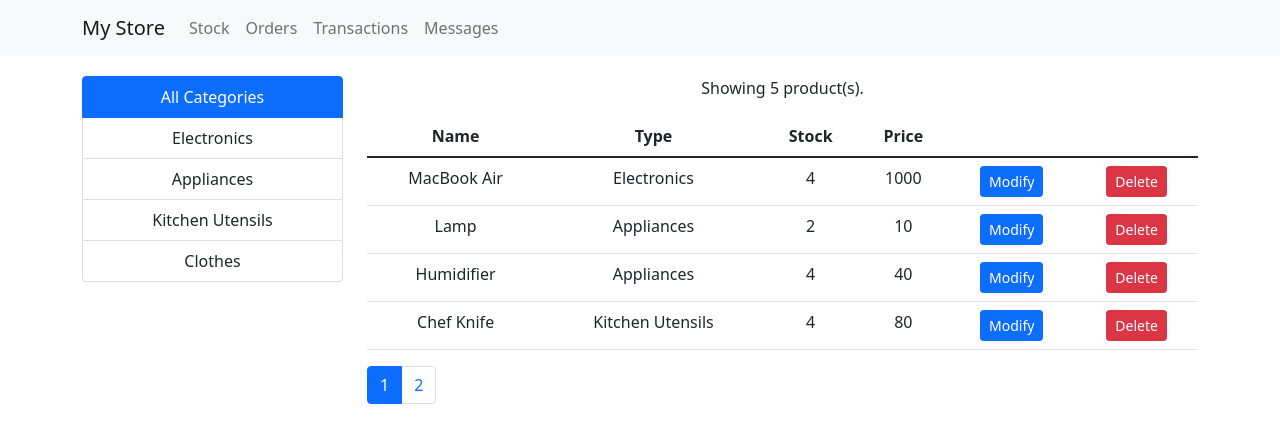
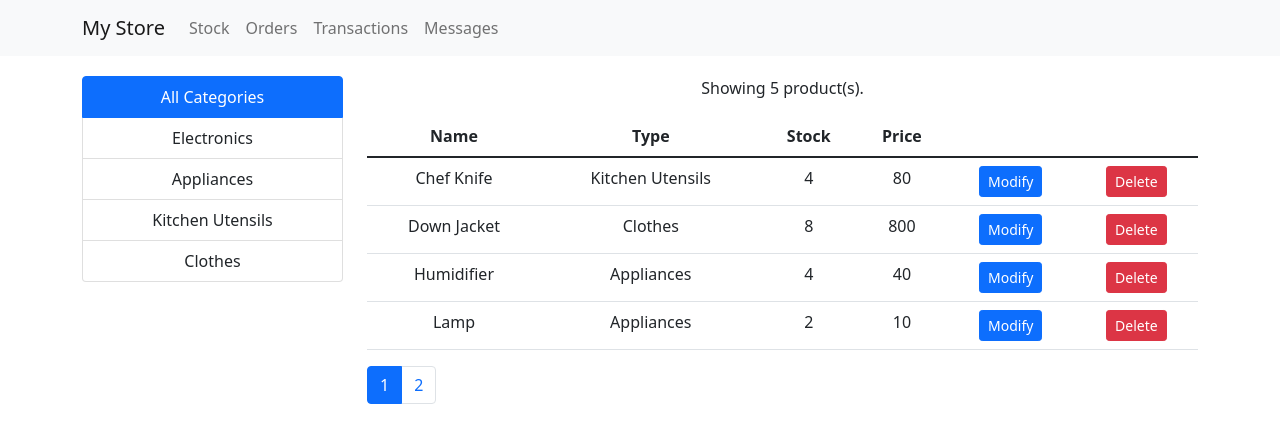
Before and after one commit to hsp8412/MyStore, a React (Create React App) app: page / in a window 1280 px wide. Shown: the top 442 px of the page. Built offline with nearby package versions, Linux system fonts and the light colour scheme.

Commit message:
Implement sorting

```diff
--- a/src/component/stock.jsx
+++ b/src/component/stock.jsx
@@ -6,6 +6,7 @@ import Pagi from "./pagination";
 import { Button, Table, Col, Row, Container } from "react-bootstrap";
 import Filter from "./ filter";
 import { getCategories } from "../service/categories";
+import _ from "lodash";
 
 class Stock extends React.Component {
   state = {
@@ -14,6 +15,7 @@ class Stock extends React.Component {
     pageSize: 4,
     currentPage: 1,
     selectedCategory: null,
+    sortColumn: { path: "name", order: "asc" },
   };
 
   componentDidMount() {
@@ -38,6 +40,10 @@ class Stock extends React.Component {
     this.setState({ allProducts: products });
   };
 
+  handleSort = (sortColumn) => {
+    this.setState({ sortColumn });
+  };
+
   render() {
     const {
       allProducts,
@@ -45,13 +51,16 @@ class Stock extends React.Component {
       pageSize,
       currentPage,
       selectedCategory,
+      sortColumn,
     } = this.state;
 
     const filtered = selectedCategory
       ? allProducts.filter((product) => product.type.id === selectedCategory.id)
       : allProducts;
 
-    const productsToDisplay = paginate(filtered, pageSize, currentPage);
+    const sorted = _.orderBy(filtered, sortColumn.path, sortColumn.order);
+
+    const productsToDisplay = paginate(sorted, pageSize, currentPage);
 
     return (
       <div style={{ marginTop: "20px" }}>
@@ -69,6 +78,8 @@ class Stock extends React.Component {
                 productsToDisplay={productsToDisplay}
                 totalCount={filtered.length}
                 onDelete={this.handleDelete}
+                onSort={this.handleSort}
+                sortColumn={sortColumn}
               />
               <Pagi
                 itemsCount={filtered.length}
--- a/src/component/stockTable.jsx
+++ b/src/component/stockTable.jsx
@@ -2,6 +2,18 @@ import React, { Component } from "react";
 import { Table, Button, Col, Row } from "react-bootstrap";
 
 class StockTable extends React.Component {
+  raiseSort = (path) => {
+    const sortColumn = { ...this.props.sortColumn };
+    sortColumn.path = path;
+    if (sortColumn.order == "asc") {
+      sortColumn.order = "desc";
+    } else {
+      sortColumn.order = "asc";
+    }
+    console.log(sortColumn);
+    this.props.onSort(sortColumn);
+  };
+
   render() {
     const { productsToDisplay, totalCount, onDelete } = this.props;
     if (totalCount === 0) return <p>There is no product to be shown.</p>;
@@ -11,10 +23,10 @@ class StockTable extends React.Component {
         <Table>
           <thead>
             <tr>
-              <th>Name</th>
-              <th>Type</th>
-              <th>Stock</th>
-              <th>Price</th>
+              <th onClick={() => this.raiseSort("name")}>Name</th>
+              <th onClick={() => this.raiseSort("type.name")}>Type</th>
+              <th onClick={() => this.raiseSort("stock")}>Stock</th>
+              <th onClick={() => this.raiseSort("price")}>Price</th>
               <th></th>
               <th></th>
             </tr>
```
